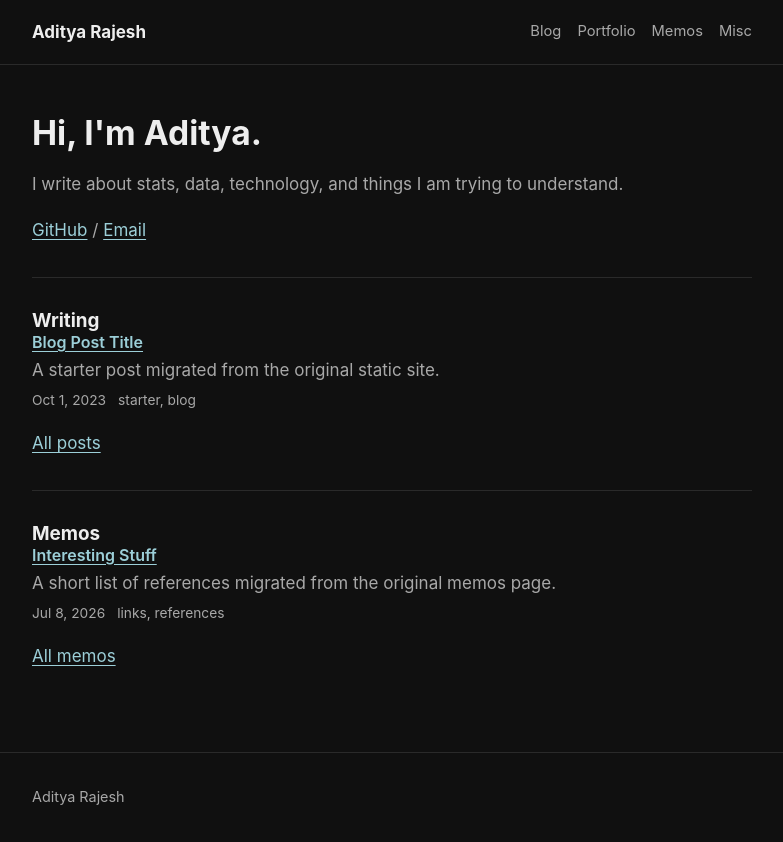
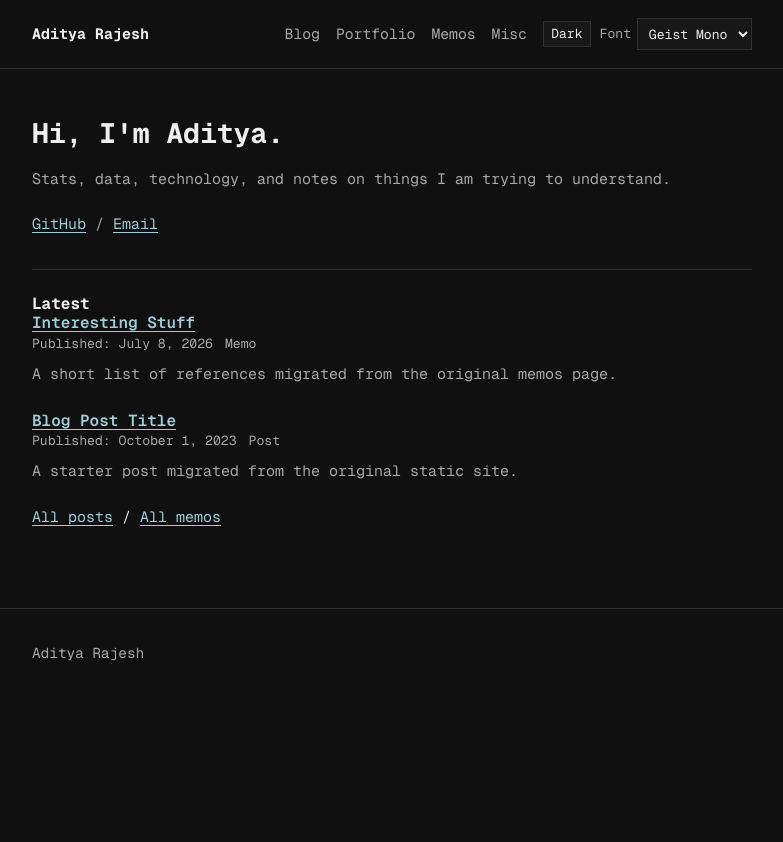
Before and after one commit to adirajesh1/adirajesh1.github.io, an Astro site: page / in a window 1280 px wide. Shown: the whole page, without its empty margins (248-1031 px from the left). After the commit the page ends 800 px from the top, so only its background shows below. Built offline with nearby package versions, Linux system fonts and the light colour scheme; Astro itself is replaced by a stand-in of ours.

Commit message:
Add theme and typography controls

```diff
--- a/src/components/ContentCard.astro
+++ b/src/components/ContentCard.astro
@@ -9,7 +9,7 @@ interface Props {
 
 const { href, title, description, date, tags = [] } = Astro.props;
 const formattedDate = date?.toLocaleDateString("en-US", {
-  month: "short",
+  month: "long",
   day: "numeric",
   year: "numeric",
 });
@@ -17,11 +17,13 @@ const formattedDate = date?.toLocaleDateString("en-US", {
 
 <article class="entry">
   <h3><a href={href}>{title}</a></h3>
-  <p>{description}</p>
   {(formattedDate || tags.length > 0) && (
     <div class="meta">
-      {formattedDate && <time datetime={date?.toISOString()}>{formattedDate}</time>}
+      {formattedDate && (
+        <span>Published: <time datetime={date?.toISOString()}>{formattedDate}</time></span>
+      )}
       {tags.length > 0 && <span>{tags.join(", ")}</span>}
     </div>
   )}
+  <p>{description}</p>
 </article>
--- a/src/components/Header.astro
+++ b/src/components/Header.astro
@@ -20,5 +20,51 @@ const isActive = (href: string) => href === "/" ? pathname === "/" : pathname ==
         </a>
       ))}
     </div>
+    <div class="site-controls" aria-label="Display settings">
+      <button class="control-button" type="button" data-theme-toggle>Dark</button>
+      <label class="font-control">
+        <span>Font</span>
+        <select data-font-select>
+          <option value="mono">Geist Mono</option>
+          <option value="sans">Sans</option>
+          <option value="serif">Serif</option>
+        </select>
+      </label>
+    </div>
   </nav>
 </header>
+
+<script>
+  const themeToggle = document.querySelector("[data-theme-toggle]");
+  const fontSelect = document.querySelector("[data-font-select]");
+
+  function setTheme(theme: string) {
+    document.documentElement.dataset.theme = theme;
+    localStorage.setItem("theme", theme);
+    if (themeToggle) {
+      themeToggle.textContent = theme === "dark" ? "Dark" : "Light";
+    }
+  }
+
+  function setFont(font: string) {
+    document.documentElement.dataset.font = font;
+    localStorage.setItem("font", font);
+    if (fontSelect instanceof HTMLSelectElement) {
+      fontSelect.value = font;
+    }
+  }
+
+  setTheme(localStorage.getItem("theme") || "dark");
+  setFont(localStorage.getItem("font") || "mono");
+
+  themeToggle?.addEventListener("click", () => {
+    const nextTheme = document.documentElement.dataset.theme === "dark" ? "light" : "dark";
+    setTheme(nextTheme);
+  });
+
+  fontSelect?.addEventListener("change", (event) => {
+    if (event.target instanceof HTMLSelectElement) {
+      setFont(event.target.value);
+    }
+  });
+</script>
--- a/src/layouts/SiteLayout.astro
+++ b/src/layouts/SiteLayout.astro
@@ -17,13 +17,25 @@ const pageTitle = title === "Aditya Rajesh" ? title : `${title} | Aditya Rajesh`
 ---
 
 <!doctype html>
-<html lang="en">
+<html lang="en" data-theme="dark" data-font="mono">
   <head>
     <meta charset="utf-8" />
     <meta name="viewport" content="width=device-width, initial-scale=1" />
     <meta name="description" content={description} />
-    <meta name="theme-color" content="#0b0f14" />
+    <meta name="theme-color" content="#101010" />
     <link rel="canonical" href={Astro.url} />
+    <link rel="preconnect" href="https://fonts.googleapis.com" />
+    <link rel="preconnect" href="https://fonts.gstatic.com" crossorigin />
+    <link
+      href="https://fonts.googleapis.com/css2?family=Geist+Mono:wght@400;500;600;700&display=swap"
+      rel="stylesheet"
+    />
+    <script is:inline>
+      const theme = localStorage.getItem("theme") || "dark";
+      const font = localStorage.getItem("font") || "mono";
+      document.documentElement.dataset.theme = theme;
+      document.documentElement.dataset.font = font;
+    </script>
     <title>{pageTitle}</title>
   </head>
   <body>
--- a/src/pages/index.astro
+++ b/src/pages/index.astro
@@ -6,20 +6,25 @@ import { entrySlug } from "../lib/content";
 
 const blogPosts = (await getCollection("blog", ({ data }) => !data.draft))
   .sort((a, b) => b.data.date.valueOf() - a.data.date.valueOf())
-  .slice(0, 3);
+  .slice(0, 8);
 
 const memos = (await getCollection("memos", ({ data }) => !data.draft))
   .sort((a, b) => b.data.date.valueOf() - a.data.date.valueOf())
-  .slice(0, 2);
+  .slice(0, 4);
+
+const latest = [
+  ...blogPosts.map((entry) => ({ ...entry, collectionLabel: "Post", href: `/blog/${entrySlug(entry)}` })),
+  ...memos.map((entry) => ({ ...entry, collectionLabel: "Memo", href: `/memos/${entrySlug(entry)}` })),
+].sort((a, b) => b.data.date.valueOf() - a.data.date.valueOf());
 ---
 
 <SiteLayout description="The personal site of Aditya Rajesh: stats, data, technology, writing, and projects.">
   <section class="intro">
     <h1>Hi, I'm Aditya.</h1>
     <p>
-      I write about stats, data, technology, and things I am trying to understand.
+      Stats, data, technology, and notes on things I am trying to understand.
     </p>
-    <p>
+    <p class="social-links">
       <a href="https://github.com/adirajesh1">GitHub</a>
       <span aria-hidden="true"> / </span>
       <a href="mailto:aditya-rajesh@outlook.com">Email</a>
@@ -27,34 +32,22 @@ const memos = (await getCollection("memos", ({ data }) => !data.draft))
   </section>
 
   <section class="section">
-    <h2>Writing</h2>
-    <div class="list">
-      {blogPosts.map((post) => (
+    <h2>Latest</h2>
+    <div class="post-list">
+      {latest.map((entry) => (
         <ContentCard
-          href={`/blog/${entrySlug(post)}`}
-          title={post.data.title}
-          description={post.data.description}
-          date={post.data.date}
-          tags={post.data.tags}
+          href={entry.href}
+          title={entry.data.title}
+          description={entry.data.description}
+          date={entry.data.date}
+          tags={[entry.collectionLabel]}
         />
       ))}
     </div>
-    <p><a href="/blog">All posts</a></p>
-  </section>
-
-  <section class="section">
-    <h2>Memos</h2>
-    <div class="list">
-      {memos.map((memo) => (
-        <ContentCard
-          href={`/memos/${entrySlug(memo)}`}
-          title={memo.data.title}
-          description={memo.data.description}
-          date={memo.data.date}
-          tags={memo.data.tags}
-        />
-      ))}
-    </div>
-    <p><a href="/memos">All memos</a></p>
+    <p class="more-links">
+      <a href="/blog">All posts</a>
+      <span aria-hidden="true"> / </span>
+      <a href="/memos">All memos</a>
+    </p>
   </section>
 </SiteLayout>
--- a/src/styles/global.css
+++ b/src/styles/global.css
@@ -1,14 +1,45 @@
 :root {
+  --max-width: 720px;
+  --font-mono: "Geist Mono", "SFMono-Regular", Consolas, "Liberation Mono", monospace;
+  --font-sans: Aptos, Inter, "SF Pro Text", "Segoe UI", ui-sans-serif, system-ui, sans-serif;
+  --font-serif: Georgia, "Times New Roman", serif;
+}
+
+:root[data-theme="dark"] {
   color-scheme: dark;
   --bg: #101010;
   --text: #eeeeee;
   --muted: #a8a8a8;
-  --line: #2a2a2a;
+  --line: #303030;
   --accent: #9ccfd8;
-  --max-width: 720px;
+  --control-bg: #181818;
+}
+
+:root[data-theme="light"] {
+  color-scheme: light;
+  --bg: #fafafa;
+  --text: #171717;
+  --muted: #5f5f5f;
+  --line: #dddddd;
+  --accent: #0f6f82;
+  --control-bg: #ffffff;
+}
+
+:root[data-font="mono"] {
+  --font-body: var(--font-mono);
+}
+
+:root[data-font="sans"] {
+  --font-body: var(--font-sans);
+}
+
+:root[data-font="serif"] {
+  --font-body: var(--font-serif);
+}
+
+:root {
   font-family:
-    Aptos, Inter, "SF Pro Text", "Segoe UI", ui-sans-serif, system-ui,
-    -apple-system, BlinkMacSystemFont, sans-serif;
+    var(--font-body), "Geist Mono", "SFMono-Regular", Consolas, "Liberation Mono", monospace;
 }
 
 * {
@@ -24,8 +55,8 @@ body {
   margin: 0;
   background: var(--bg);
   color: var(--text);
-  font-size: 17px;
-  line-height: 1.7;
+  font-size: 15px;
+  line-height: 1.72;
   font-weight: 400;
   -webkit-font-smoothing: antialiased;
   text-rendering: optimizeLegibility;
@@ -65,7 +96,7 @@ img {
 
 .site-nav {
   display: flex;
-  min-height: 4rem;
+  min-height: 4.25rem;
   align-items: center;
   justify-content: space-between;
   gap: 1rem;
@@ -81,6 +112,7 @@ img {
   display: flex;
   flex-wrap: wrap;
   gap: 1rem;
+  margin-left: auto;
 }
 
 .nav-link {
@@ -94,8 +126,35 @@ img {
   color: var(--text);
 }
 
+.site-controls {
+  display: flex;
+  flex-wrap: wrap;
+  align-items: center;
+  gap: 0.55rem;
+}
+
+.control-button,
+.font-control select {
+  border: 1px solid var(--line);
+  border-radius: 0;
+  background: var(--control-bg);
+  color: var(--text);
+  font: inherit;
+  font-size: 0.82rem;
+  line-height: 1;
+  padding: 0.35rem 0.45rem;
+}
+
+.font-control {
+  display: inline-flex;
+  align-items: center;
+  gap: 0.35rem;
+  color: var(--muted);
+  font-size: 0.82rem;
+}
+
 .page {
-  padding: 3rem 0 4rem;
+  padding: 2.25rem 0 4rem;
 }
 
 h1, h2, h3 {
@@ -106,12 +165,12 @@ h1, h2, h3 {
 }
 
 h1 {
-  font-size: 2.1rem;
+  font-size: 1.75rem;
 }
 
 h2 {
   margin-top: 0;
-  font-size: 1.18rem;
+  font-size: 1rem;
 }
 
 h3 {
@@ -128,19 +187,24 @@ h3 {
   color: var(--muted);
 }
 
+.intro {
+  padding: 0.75rem 0 0;
+}
+
 .section {
   border-top: 1px solid var(--line);
-  padding: 2rem 0 0;
+  padding: 1.5rem 0 0;
   margin-top: 2rem;
 }
 
-.list {
+.list,
+.post-list {
   display: grid;
-  gap: 1.25rem;
+  gap: 1.5rem;
 }
 
 .entry p {
-  margin: 0.25rem 0;
+  margin: 0.35rem 0 0;
 }
 
 .meta {
@@ -148,7 +212,7 @@ h3 {
   flex-wrap: wrap;
   gap: 0.75rem;
   color: var(--muted);
-  font-size: 0.86rem;
+  font-size: 0.82rem;
 }
 
 .page-header {
@@ -156,7 +220,7 @@ h3 {
 }
 
 .page-header h1 {
-  font-size: 2.1rem;
+  font-size: 1.75rem;
 }
 
 .prose {
@@ -164,7 +228,7 @@ h3 {
 }
 
 .prose h1 {
-  font-size: 2.1rem;
+  font-size: 1.75rem;
 }
 
 .prose h2 {
@@ -185,6 +249,11 @@ h3 {
   padding: 2rem 0;
 }
 
+.social-links,
+.more-links {
+  margin-top: 1.25rem;
+}
+
 @media (max-width: 760px) {
   .site-shell {
     width: min(100% - 1.5rem, var(--max-width));
@@ -193,8 +262,12 @@ h3 {
   .site-nav {
     align-items: flex-start;
     flex-direction: column;
-    gap: 0.5rem;
+    gap: 0.75rem;
     padding: 1rem 0;
+  }
+
+  .nav-links {
+    margin-left: 0;
   }
 
   .page {
```
